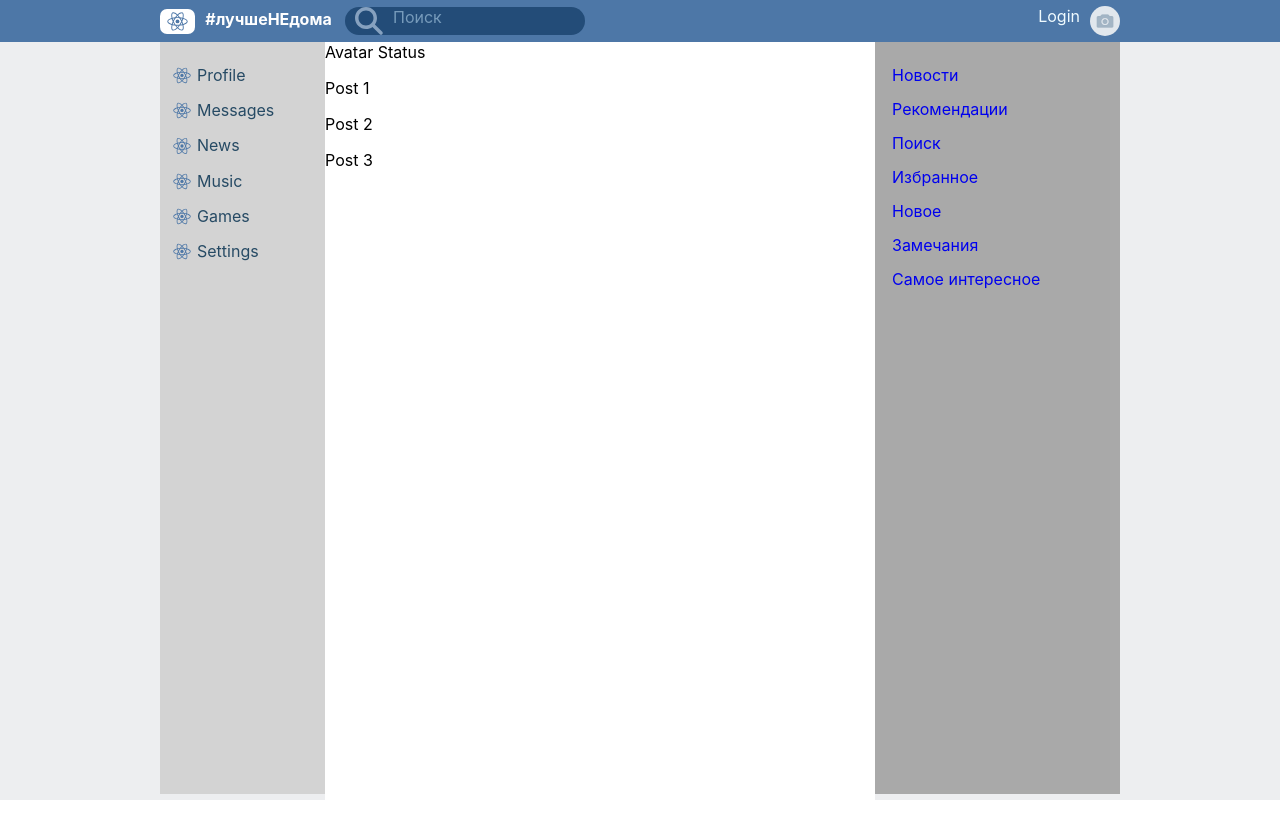
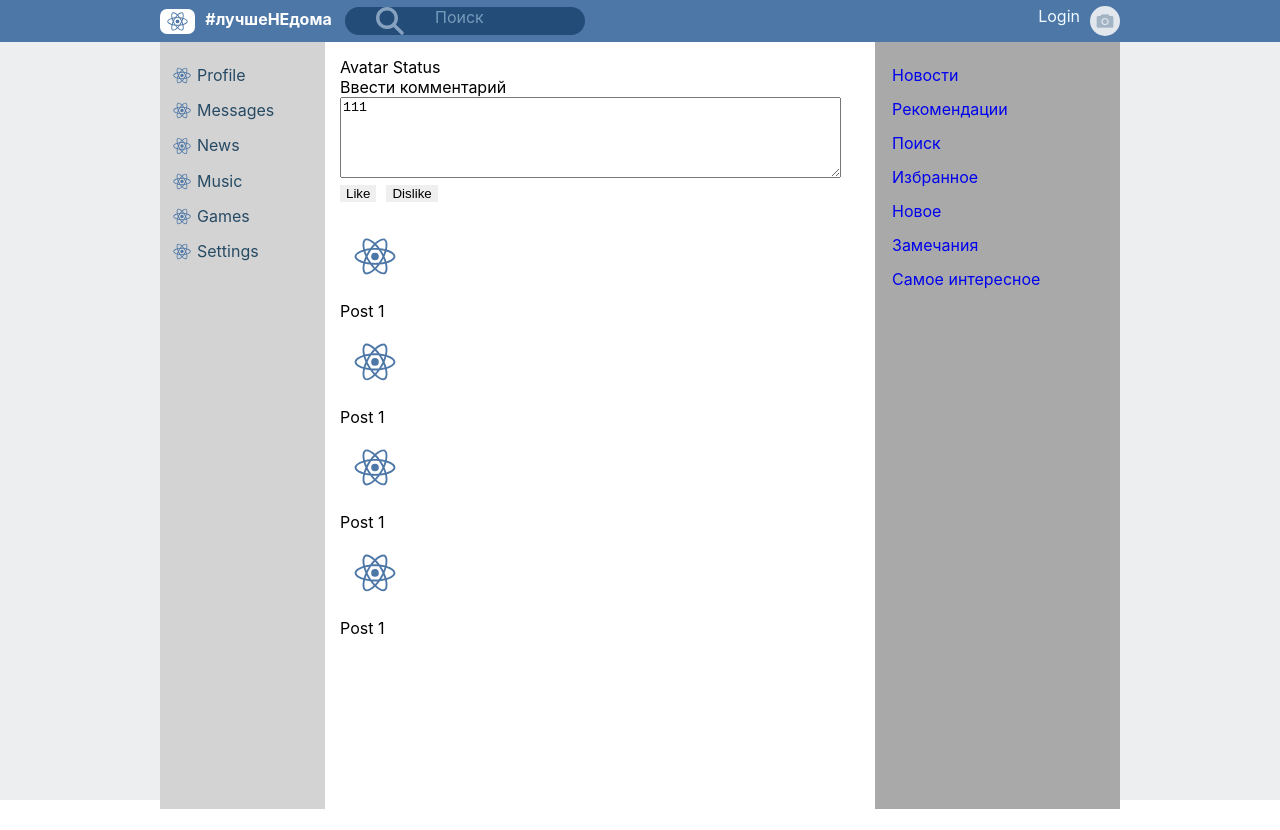
Before and after one commit to Igorvl/JSX, a React (Create React App) app: page / in a window 1280 px wide. After the commit the page ends 809 px from the top, so only its background shows below. Built offline with nearby package versions, Linux system fonts and the light colour scheme.

Commit message:
Samura_rev2 15 components, css

```diff
--- a/src/components/Main/Profile/MyPosts/MyPosts.js
+++ b/src/components/Main/Profile/MyPosts/MyPosts.js
@@ -1,12 +1,26 @@
 import React, {Component} from 'react';
 import s from '../../../../css/MyPosts.module.css';
+import Post from "./Post/Post";
 
 export default () => {
 	return (
 		<div className={s.mainBlock}>
-			<p>Post 1</p>
-			<p>Post 2</p>
-			<p>Post 3</p>
+			<span>Ввести комментарий</span>
+			<div>
+				<textarea name="#" id="" cols="60" rows="5">111</textarea>
+			</div>
+			<div>
+				<button>Like</button>
+				<button>Dislike</button>
+			</div>
+			<div className={s.posts}>
+				<Post/>
+				<Post/>
+				<Post/>
+				<Post/>
+			</div>
+
+
 		</div>
 	);
 };
--- /dev/null
+++ b/src/components/Main/Profile/MyPosts/Post/Post.js
@@ -0,0 +1,12 @@
+import React, {Component} from 'react';
+import s from '../../../../../css/Post.module.css';
+import icon from '../../../../../Images/logo.svg'
+
+export default () => {
+	return (
+		<div className={s.mainBlock}>
+			<img src={icon} alt=""/>
+			<p>Post 1</p>
+		</div>
+	);
+};
--- a/src/css/MyPosts.module.css
+++ b/src/css/MyPosts.module.css
@@ -1,5 +1,11 @@
-.mainBlock{
-    grid-area: 1/3/2/4;
+.mainBlock {
     background-color: white;
-    height: 94vh;
 }
+
+button {
+    margin-right: 10px;
+    border: none;
+}
+.posts{
+    margin-top: 30px;
+}
--- /dev/null
+++ b/src/css/Post.module.css
@@ -0,0 +1,5 @@
+.mainBlock{
+}
+img {
+    width: 70px;
+}
--- a/src/css/Profile.module.css
+++ b/src/css/Profile.module.css
@@ -1,6 +1,7 @@
 .mainProfile {
 
     grid-area: 1/3/2/4;
+    padding: 15px 0 0 15px;
     background-color: white;
     height: 94vh;
 
```
